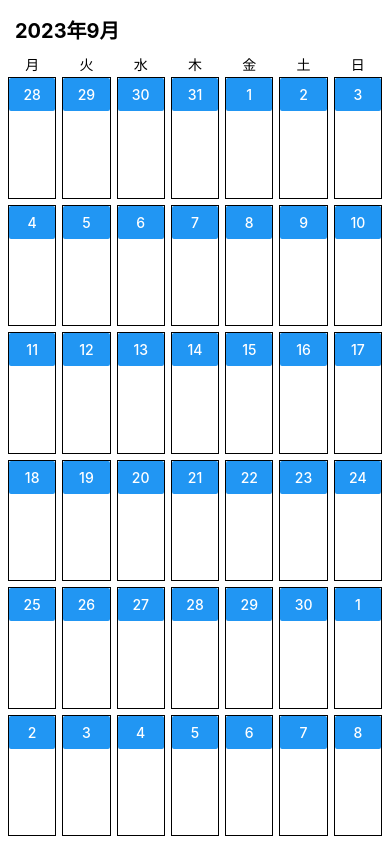
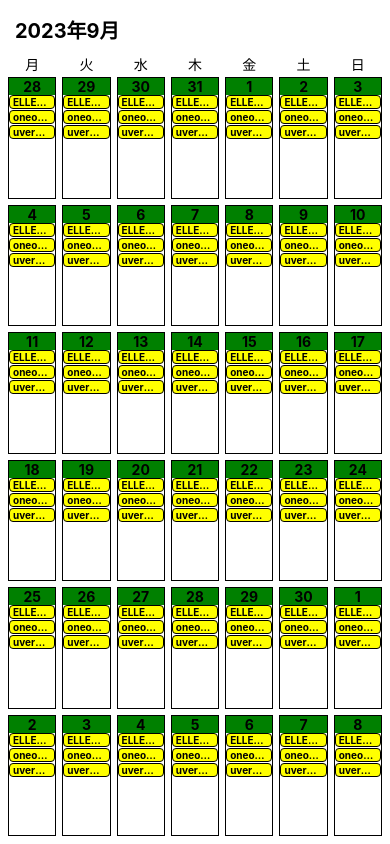
Before and after one commit to iik-matching/evecale-mobile, a React Native app: screen / in a window 390 px wide. Built offline with nearby package versions, Linux system fonts and the light colour scheme.

Commit message:
カレンダー実装完了

```diff
--- a/components/Cell.tsx
+++ b/components/Cell.tsx
@@ -1,18 +1,35 @@
 import React from 'react';
-import {StyleSheet, View, Button} from 'react-native';
+import {StyleSheet, Button, Text, TouchableOpacity, View} from 'react-native';
 
 interface CellProps {
   dayNum: number;
 }
 
-const handleButtonPress = () => {
+const cellTap = () => {
   console.log('ボタンが押されました');
 };
 
 const Cell: React.FC<CellProps> = ({dayNum}) => {
   return (
     <View style={styles.cell}>
-      <Button title={`${dayNum}`} onPress={handleButtonPress} />
+      <Text style={styles.textDay}>{`${dayNum}`}</Text>
+      <TouchableOpacity style={styles.viewCell} onPress={cellTap}>
+        <View style={styles.row}>
+          <Text style={styles.textRow} numberOfLines={1} ellipsizeMode="clip">
+            ELLEGARDEN
+          </Text>
+        </View>
+        <View style={styles.row}>
+          <Text style={styles.textRow} numberOfLines={1} ellipsizeMode="clip">
+            oneokRock
+          </Text>
+        </View>
+        <View style={styles.row}>
+          <Text style={styles.textRow} numberOfLines={1} ellipsizeMode="clip">
+            uverworld
+          </Text>
+        </View>
+      </TouchableOpacity>
     </View>
   );
 };
@@ -23,6 +40,28 @@ const styles = StyleSheet.create({
     margin: 3,
     borderWidth: 1,
     backgroundColor: 'white',
+    textAlign: 'center',
+  },
+  textDay: {
+    backgroundColor: 'green',
+    textAlign: 'center',
+    fontWeight: 'bold',
+  },
+  viewCell: {
+    textAlign: 'center',
+    fontWeight: 'bold',
+    flex: 1,
+  },
+  row: {
+    backgroundColor: 'yellow',
+    borderRadius: 4,
+    borderWidth: 1,
+    marginBottom: 1,
+  },
+  textRow: {
+    paddingHorizontal: 3,
+    fontWeight: 'bold',
+    fontSize: 10,
   },
 });
 
```
